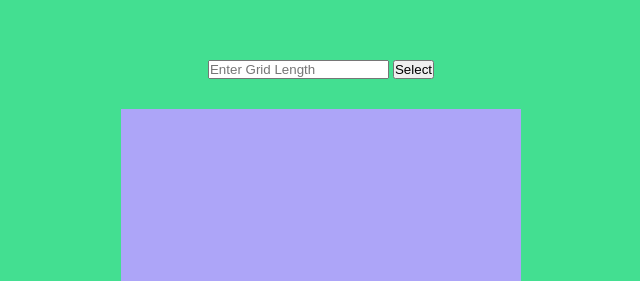
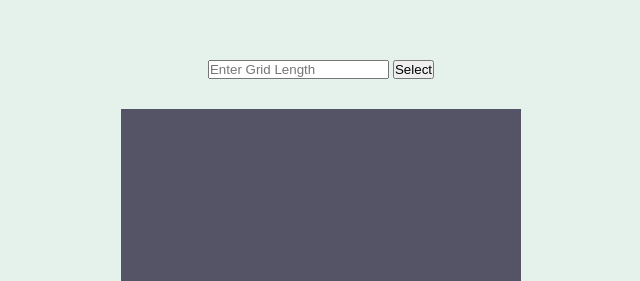
Before and after one commit to eddgar02/etch_a_sketch, a plain HTML site: page index.html in a window 1280 px wide. Shown: the top 281 px of the page, without its empty margins (319-959 px from the left). Drawn offline with Linux system fonts and the light colour scheme.

Commit message:
Minor change

```diff
--- a/index.js
+++ b/index.js
@@ -27,6 +27,7 @@ function generateGrid(size) {
         grid.appendChild(sq);
 
         sq.addEventListener("mouseenter", () => {
+
             sq.style.background = 'white';
         });
 
--- a/style.css
+++ b/style.css
@@ -6,7 +6,7 @@
 
 body{
     padding: 30px 70px;
-    background-color: rgb(67, 223, 145);
+    background-color: rgb(228, 242, 235);
     display: flex;
     flex-direction: column;
     align-items: center;
@@ -25,5 +25,5 @@ body{
 }
 
 .square{
-    background: rgb(173, 165, 248);
+    background: rgb(85, 83, 102);
 }
```
